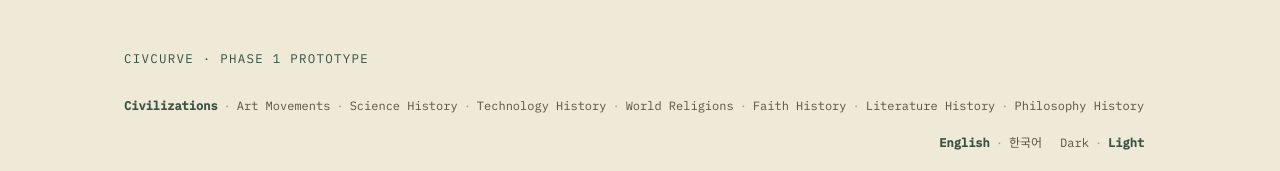
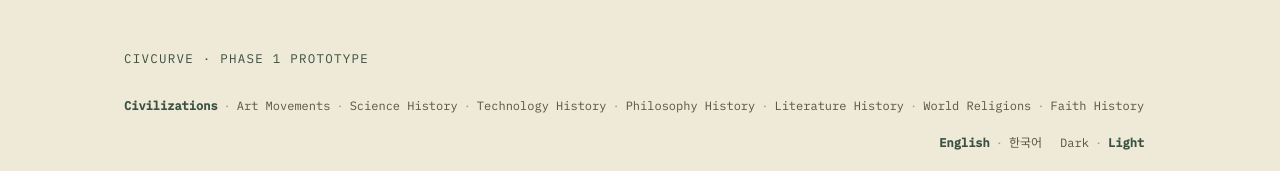
Before and after one commit to Salepark/civcurve, a Next.js app: page /en in a window 1280 px wide. Shown: the top 171 px of the page. Built offline with nearby package versions, Linux system fonts and the light colour scheme; no server answers.

Commit message:
Reorder dataset nav: civ/art/science/tech/philosophy/literature/religions/faith
Co-Authored-By: Claude Sonnet 5.5 <noreply@anthropic.com>

```diff
--- a/components/DatasetNav.tsx
+++ b/components/DatasetNav.tsx
@@ -14,10 +14,10 @@ export function DatasetNav({
     { key: "art", label: dict.nav.art, href: `/${locale}/art` },
     { key: "science", label: dict.nav.science, href: `/${locale}/science` },
     { key: "tech", label: dict.nav.tech, href: `/${locale}/tech` },
+    { key: "philosophy", label: dict.nav.philosophy, href: `/${locale}/philosophy` },
+    { key: "literature", label: dict.nav.literature, href: `/${locale}/literature` },
     { key: "religions", label: dict.nav.religions, href: `/${locale}/religions` },
     { key: "faith", label: dict.nav.faith, href: `/${locale}/faith` },
-    { key: "literature", label: dict.nav.literature, href: `/${locale}/literature` },
-    { key: "philosophy", label: dict.nav.philosophy, href: `/${locale}/philosophy` },
   ];
   return (
     <nav className="dataset-nav locale-switch mono" aria-label="Dataset">
```
